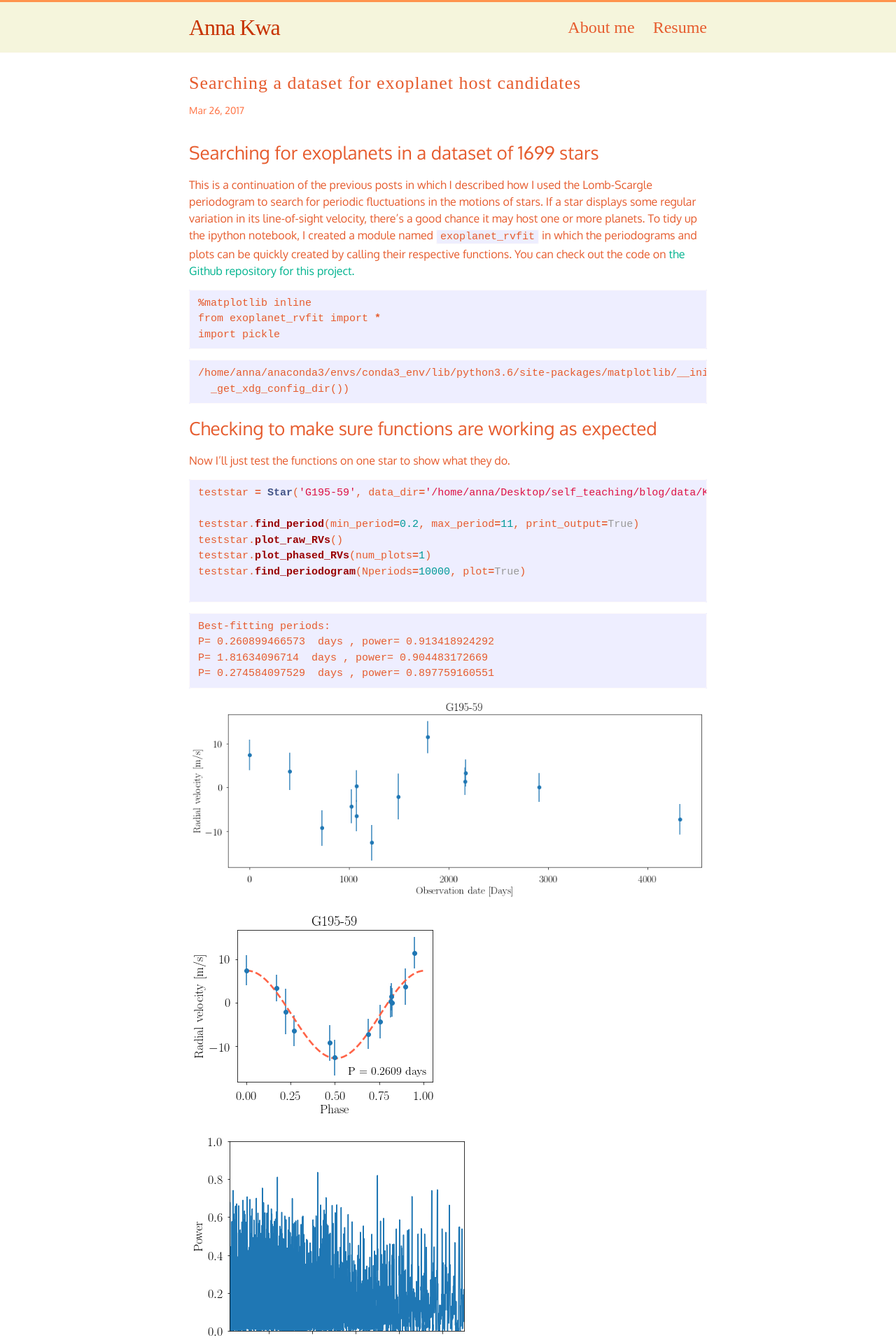
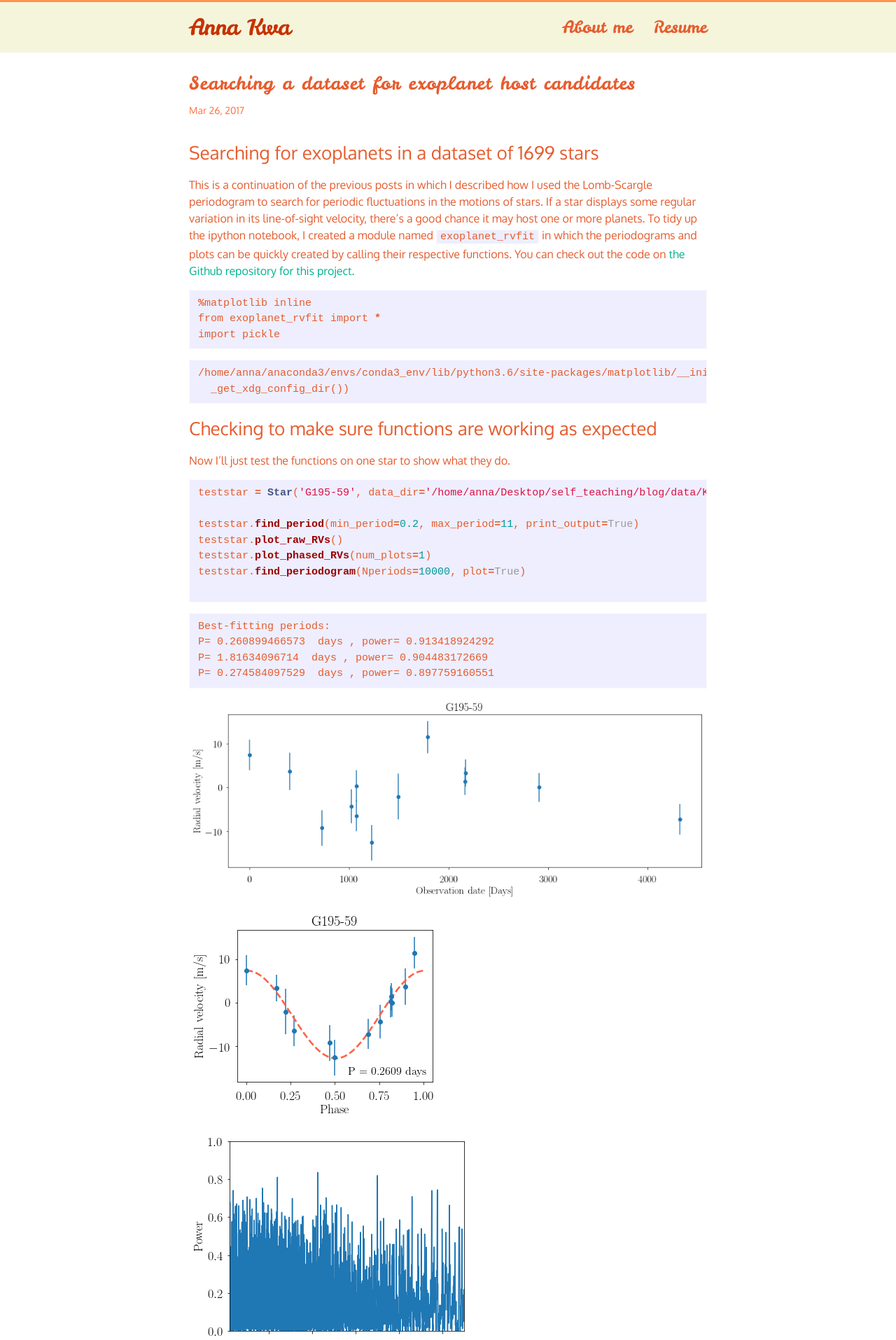
Before and after one commit to AnnaKwa/annakwa.github.io, a Jekyll site: the page built from _posts/2017-03-26-batch_process_exoplanets.md, in a window 1280 px wide. Shown: the top 1915 px of the page at 70% size. Built offline with Jekyll 4.4.1, drawn with Linux system fonts in a browser that asks for light colours; some web fonts are replaced.

Commit message:
trying to fix google fonts api

```diff
--- a/_sass/minima.scss
+++ b/_sass/minima.scss
@@ -9,8 +9,8 @@ $base-font-size:   16px !default;
 $base-font-weight: 300 !default;
 $small-font-size:  $base-font-size * 0.875 !default;
 $base-line-height: 1.5 !default;
-$title-font: Baumans;
-$post-title-font: Baumans;
+$title-font: Leckerli One;
+$post-title-font: Leckerli One;
 
 $spacing-unit:     30px !default;
 
```
